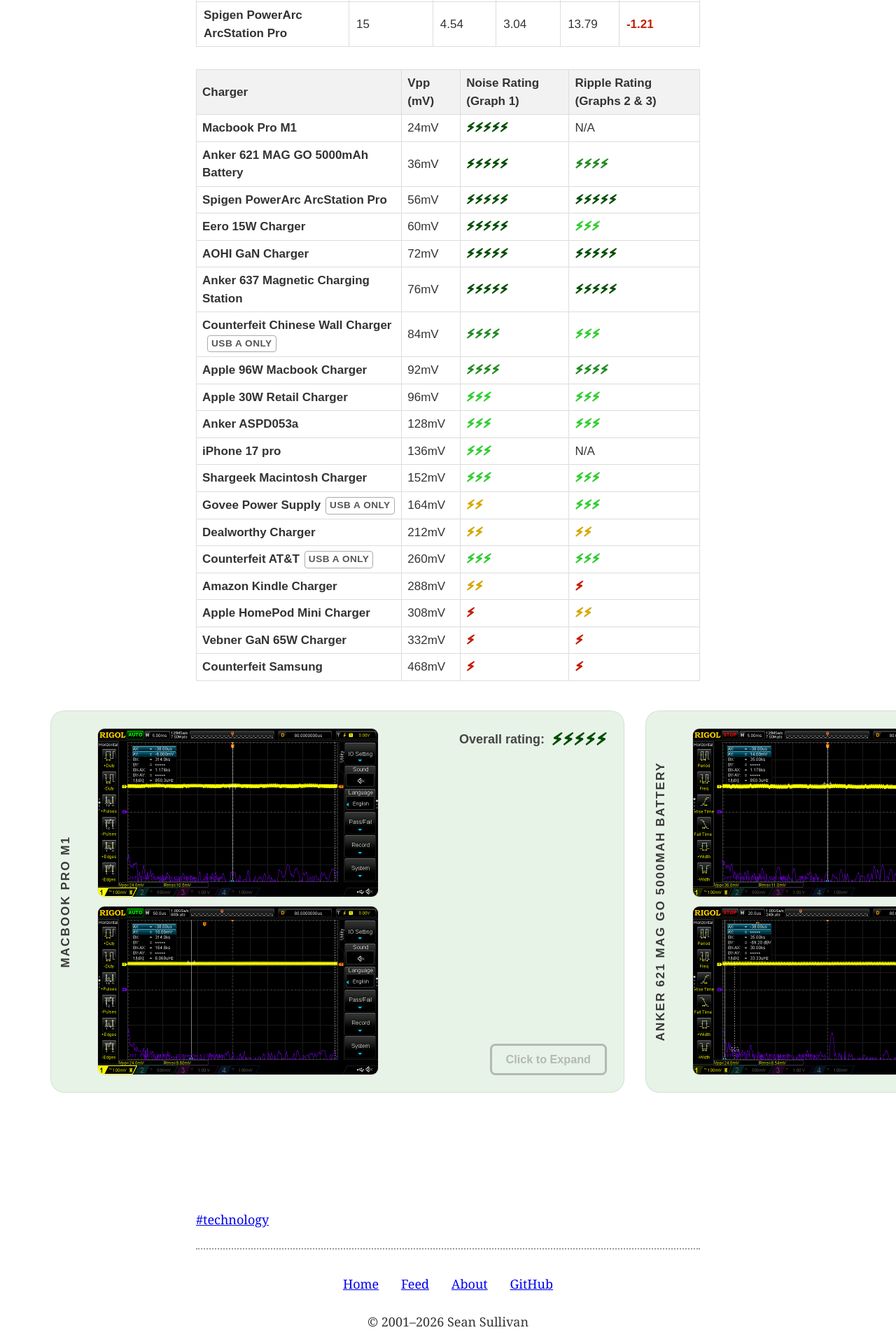
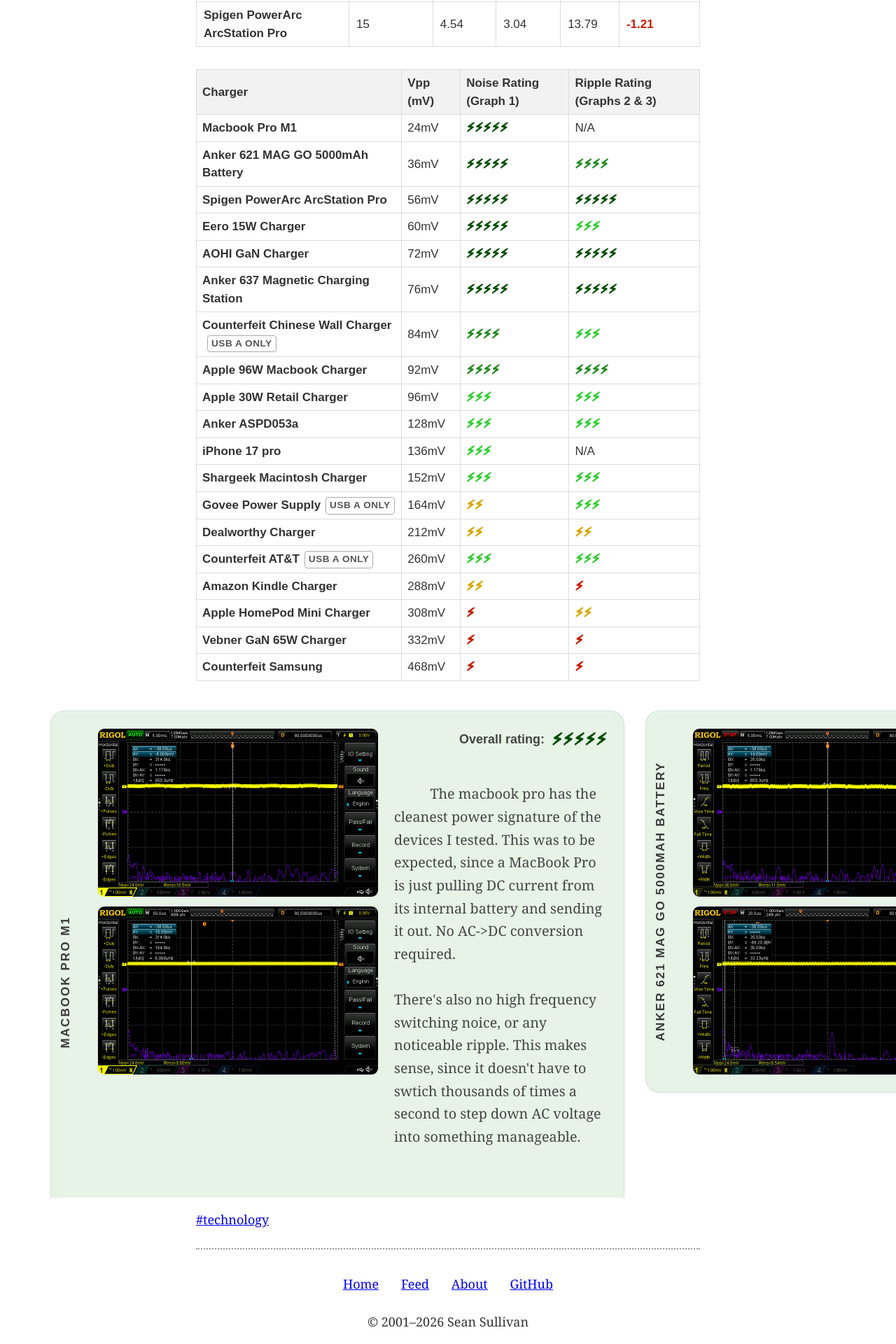
Before and after one commit to 0sps/sull1van.com, a Jekyll site: the page built from _posts/2026-01-19-a-dozen-chargers-in-the-lab.md, in a window 1280 px wide. Shown: the part 1742-3662 px from the top of the page at 70% size. Built offline with Jekyll 4.4.1, drawn with Linux system fonts in a browser that asks for light colours; some of the changed lines change nothing that is shown.

Commit message:
Update 2026-01-19-a-dozen-chargers-in-the-lab.md

```diff
--- a/_posts/2026-01-19-a-dozen-chargers-in-the-lab.md
+++ b/_posts/2026-01-19-a-dozen-chargers-in-the-lab.md
@@ -8,31 +8,42 @@
     img1: "/assets/images/macbook pro 1.png"
     img2: "/assets/images/macbook pro 2.png"
     bg: "hsl(120, 32%, 93%)"
-    caption: ""
+    caption: |
+      The macbook pro has the cleanest power signature of the devices I tested. This was to be expected, since a MacBook Pro is just pulling DC current from its internal battery and sending it out. No AC->DC conversion required.
+
+      There's also no high frequency switching noice, or any noticeable ripple. This makes sense, since it doesn't have to swtich thousands of times a second to step down AC voltage into something manageable.
     rating: 5
+
   - name: "Anker 621 MAG GO 5000mAh Battery"
     img1: "/assets/images/Anker a1654 Maggo power bank.png"
     img2: "/assets/images/Anker a1654 Maggo power bank 2.png"
     bg: "hsl(120, 32%, 93%)"
-    caption: ""
+    caption: "Again, another battery, so good power quality is to be expected. Nothing major here. No noise, clean power signature. This is a good one to have."
     rating: 5
   - name: "Spigen PowerArc ArcStation Pro"
     img1: "/assets/images/Spigen PowerArc 1.png"
     img2: "/assets/images/Spigen PowerArc 2.png"
     bg: "hsl(120, 32%, 93%)"
-    caption: ""
+    caption: |
+      I was originally skeptical of this one, due to some prior tests that showed higher noise. This was marketed as one of the first GaN chargers, being released sometime back around 2023. Luckily my original test was flawed and subsequent runs proved that this is a very high quality charger. One of the best I've tested. It's using a ~140KHz switching frequency, which is high enough that you can't see any ripple on the 50us graph. I zoomed out and there was a tiny amount of ripple, but not enough to be noticeable. the zoomed-out graph looks pretty similar to the one in this image, so i'm just showing you the zoomed in one here. Good charger.
     rating: 5
   - name: "Eero 15W Charger"
     img1: "/assets/images/eero.png"
     img2: "/assets/images/eero2.png"
     bg: "hsl(120, 32%, 93%)"
-    caption: ""
+    caption: |
+      This one made me mad. For such a random charger, one that you can't even purchase yourself, it is remarkably high quality. Some ripple exists in the switching frequency, as you can see on the bottom graph, but it does a great job at filtering out the AC noise (which would show up as a higher 'floor' on the purple graph). It's got a sawtooth waveform, so there is noise, but it is pretty small.
+
+      Incredible charger, especially for its size.
     rating: 5
   - name: "AOHI GaN Charger"
     img1: "/assets/images/AOHI GaN.png"
     img2: "/assets/images/AOHI GaN2.png"
     bg: "hsl(120, 32%, 93%)"
-    caption: ""
+    caption: |
+      This one performed very well. It is marketed as a GaN charger, and uses some components that are so new they have never been used in consumer chargers before. So this charger really should be considered a flagship. for that reason, I'm a little disappointed the power signature isn't better. It IS very good, but for how bleeding-edge this charger is marketed out to me, it performs comparatively to chargers half its size and price.
+
+      One future test I might do is examine the charger at higher power output. I didn't push it to the 100W limit in testing, but that is becuase I was using small wires that could have overheated. the charger might perform better at higher power output.
     rating: 5
   - name: "Anker 637 Magnetic Charging Station"
     img1: "/assets/images/Anker 637 magnetic charging station USB A.png"
@@ -474,6 +485,7 @@
     overflow-y: auto;
     word-wrap: break-word;
     flex: 1;
+    white-space: pre-wrap;
   }
   .expand-btn {
     align-self: flex-end;
@@ -599,6 +611,7 @@
     color: #333;
     margin: 10px 0 0;
     flex-shrink: 0;
+    white-space: pre-wrap;
   }
 </style>
 
```
